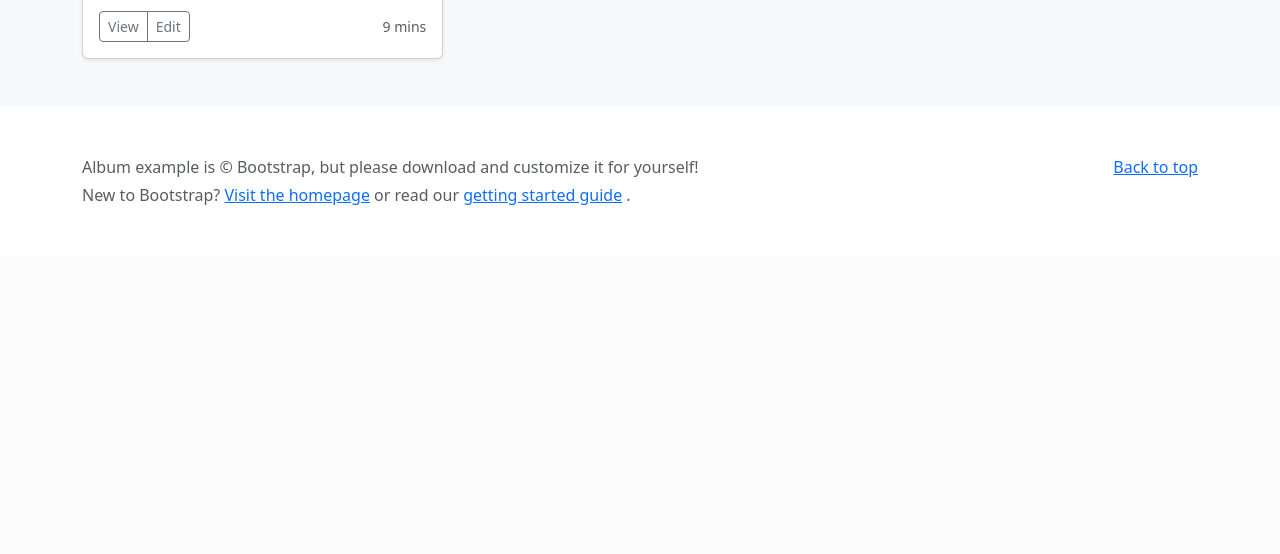
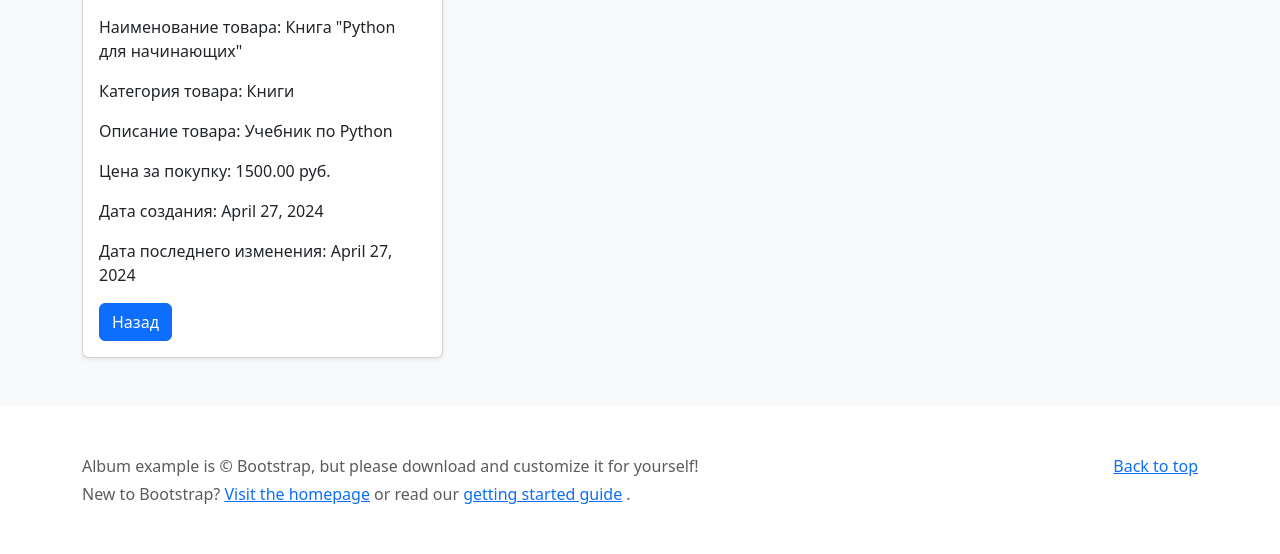
Before and after one commit to evgeniya-avksenteva/-Work_22, a Django app: page /products/3 in a window 1280 px wide. Shown: the part 859-1413 px from the top of the page. Before the commit the page ends 1064 px from the top, so only its background shows below. Run offline with Django 5.2, Linux system fonts and the light colour scheme; data comes from the database, SQL or seed files in the repository; some libraries are stand-ins or nearby versions.

Commit message:
HW HomeWork_24

```diff
--- a/catalog/templates/product_detail.html
+++ b/catalog/templates/product_detail.html
@@ -1,23 +1,23 @@
 {% extends 'base.html'%}
+{% load my_tags %}
 {% block content %}
 <div class="album py-5 bg-body-tertiary">
     <div class="container">
         <div class="row row-cols-1 row-cols-sm-2 row-cols-md-3 g-3">
             <div class="col">
                 <div class="card shadow-sm">
-                    <svg aria-label="Placeholder: Thumbnail" class="bd-placeholder-img card-img-top" height="225" preserveAspectRatio="xMidYMid slice" role="img" width="100%" xmlns="http://www.w3.org/2000/svg">
-                        <title>Placeholder</title>
-                        <rect width="100%" height="100%" fill="#55595c"></rect>
-                        <text x="50%" y="50%" fill="#eceeef" dy=".3em">Thumbnail</text>
-                    </svg>
+                    <img src="{{ product.image | media_filter }}">
                     <div class="card-body">
-                        <p class="card-text">{{ product.name }}</p>
+                        <p class="card-text">Наименование товара: {{ product.name }}</p>
+                        <p class="card-text">Категория товара: {{ product.category }}</p>
+                        <p class="card-text">Описание товара: {{ product.description }}</p>
+                        <p class="card-text">Цена за покупку: {{ product.purchase_price }} руб.</p>
+                        <p class="card-text">Дата создания: {{ product.created_at }}</p>
+                        <p class="card-text">Дата последнего изменения: {{ product.updated_at }}</p>
                         <div class="d-flex justify-content-between align-items-center">
                             <div class="btn-group">
-                                <button type="button" class="btn btn-sm btn-outline-secondary">View</button>
-                                <button type="button" class="btn btn-sm btn-outline-secondary">Edit</button>
+                                <a class="btn btn-primary" href="{% url 'catalog:product_list'%}" role="button">Назад</a>
                             </div>
-                            <small class="text-body-secondary">9 mins</small>
                         </div>
                     </div>
                 </div>
--- /dev/null
+++ b/catalog/templatetags/my_tags.py
@@ -0,0 +1,10 @@
+from django import template
+
+register = template.Library()
+
+
+@register.filter()
+def media_filter(path):
+    if path:
+        return f"/media/{path}"
+    return "#"
```
Also changed, not shown: catalog/templates/product_list.html (+3 -8 lines).
